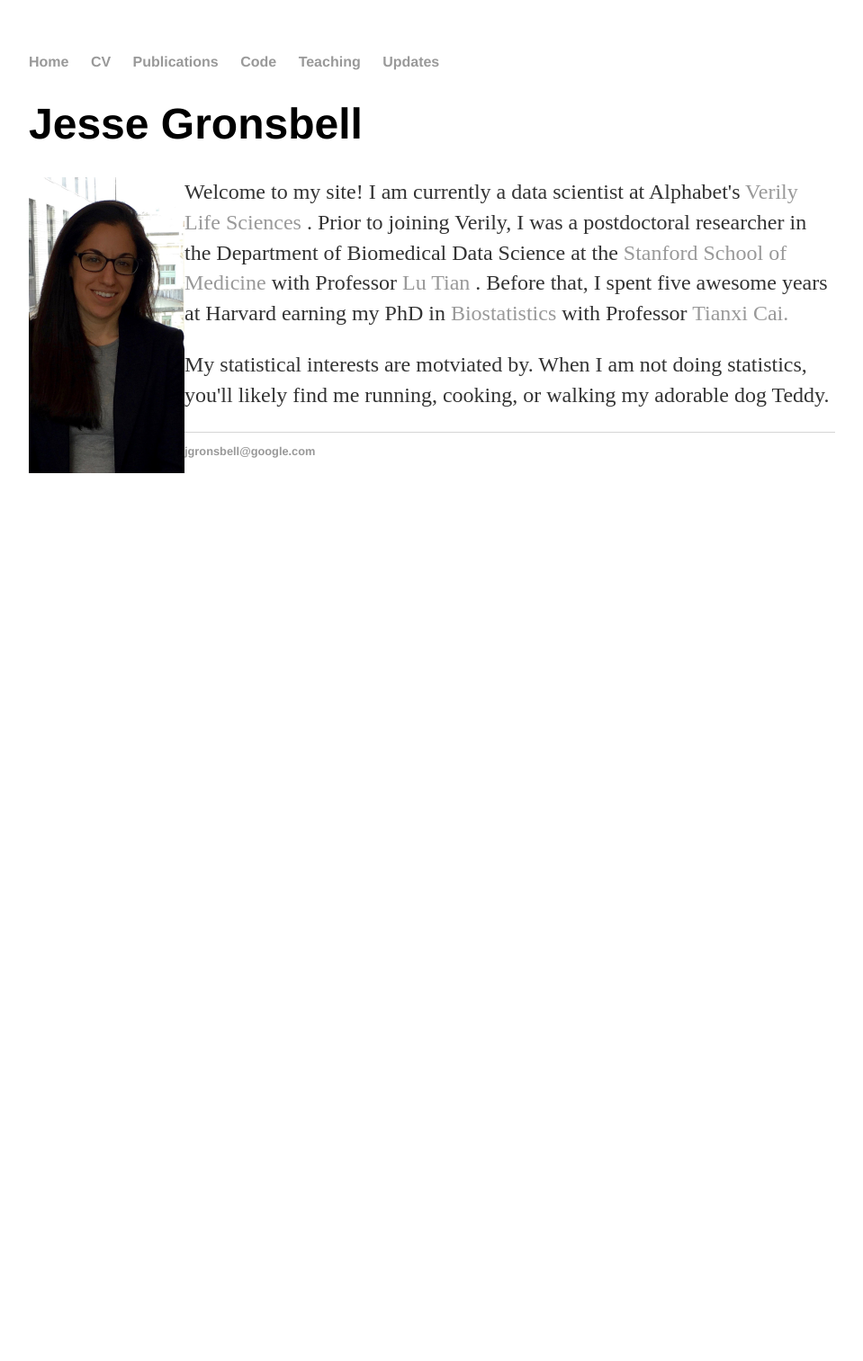
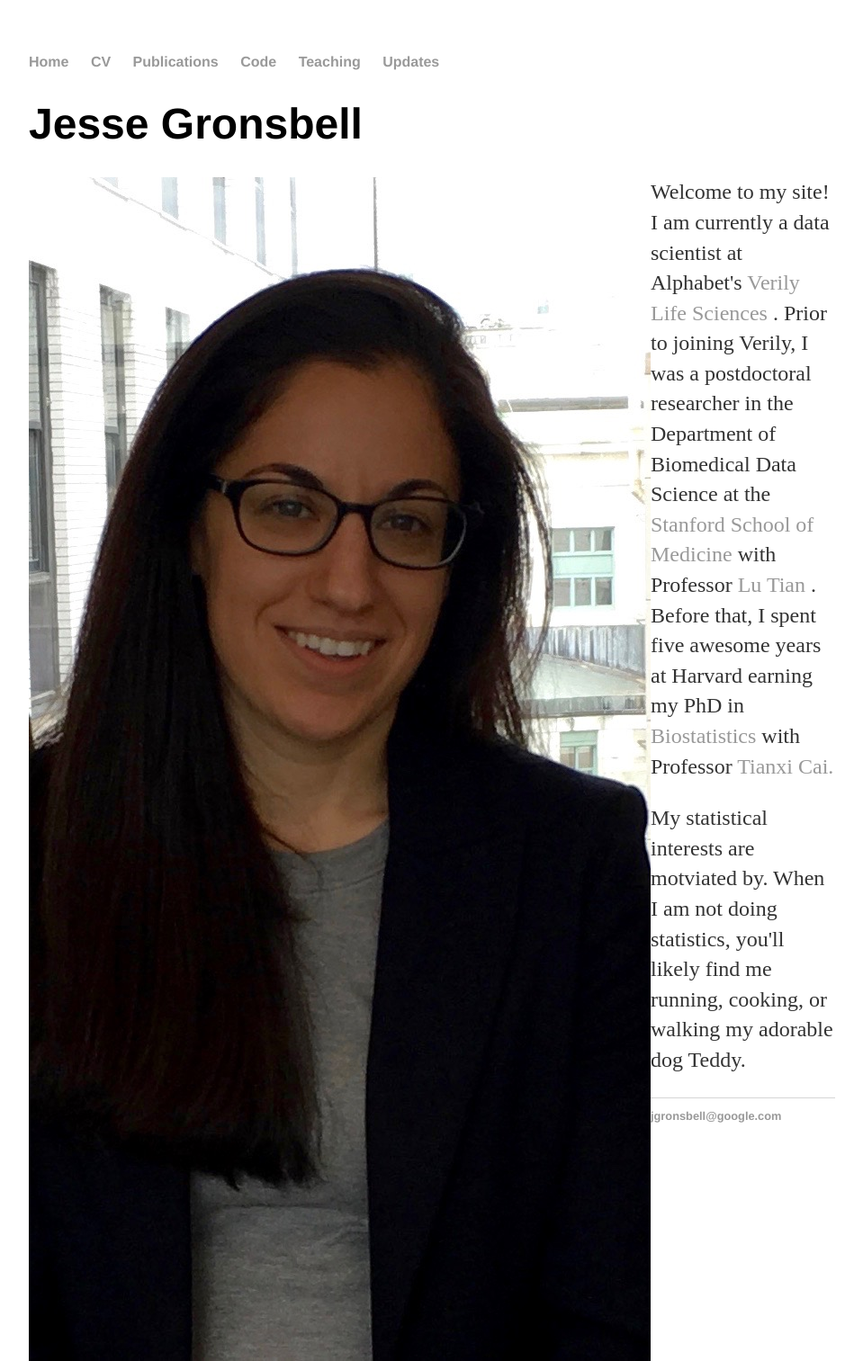
Before and after one commit to jgrons/old_website, a Jekyll site: the page built from index.html, in a window 1280 px wide. Shown: the whole page at 90% size, without its empty margins (160-1119 px from the left). Built offline with Jekyll 4.4.1, drawn with Linux system fonts in a browser that asks for light colours; nearby versions of some CDN libraries; some web fonts are replaced; before the commit the page ends 900 px from its top, so only the background shows below that.

Commit message:
Update index.html

```diff
--- a/index.html
+++ b/index.html
@@ -6,7 +6,7 @@
 	<h1> Jesse Gronsbell </h1>
 	<div class="span2">
         <a href="../pics/IMG_1115.jpeg">
-            <img src="../pics/IMG_1115.jpeg" HEIGHT="329" WIDTH="173" align="left"
+            <img src="../pics/IMG_1115.jpeg" align="left"
                   title="JG" alt="JG"/></a>
         </div>
 
```
